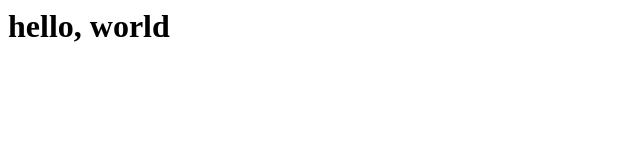
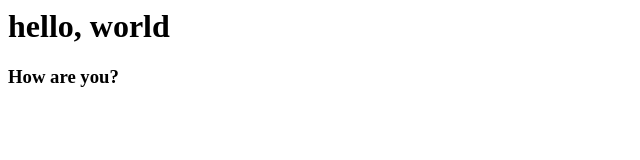
Before and after one commit to aizjicod/pre-course-test, a plain HTML site: page index.html in a window 1280 px wide. Shown: the whole page, without its empty margins (0-640 px from the left). Drawn offline with Linux system fonts and the light colour scheme.

Commit message:
Updated index

```diff
--- a/index.html
+++ b/index.html
@@ -1 +1,2 @@
 <h1>hello, world</h1>
+<h3>How are you?</h3>
```
